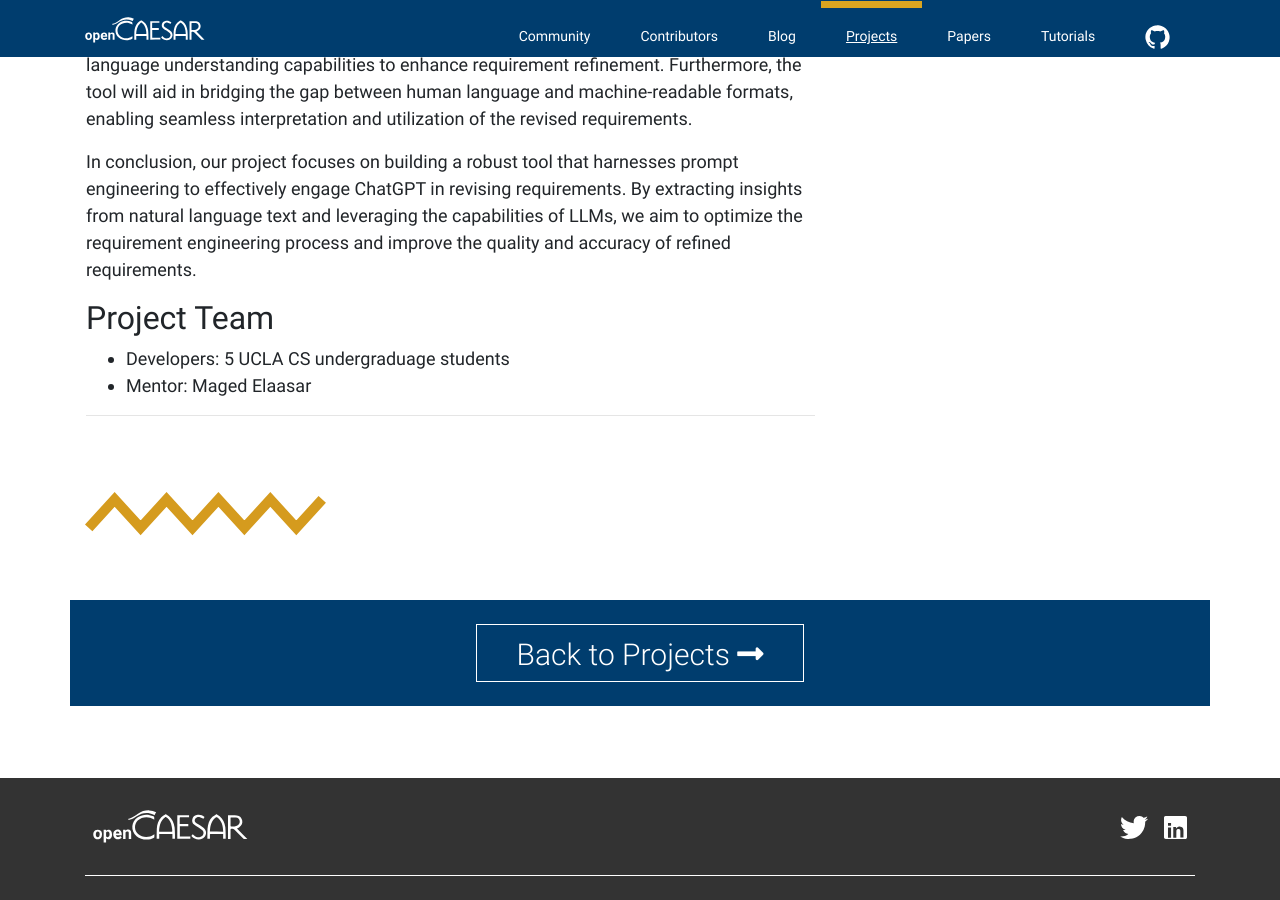
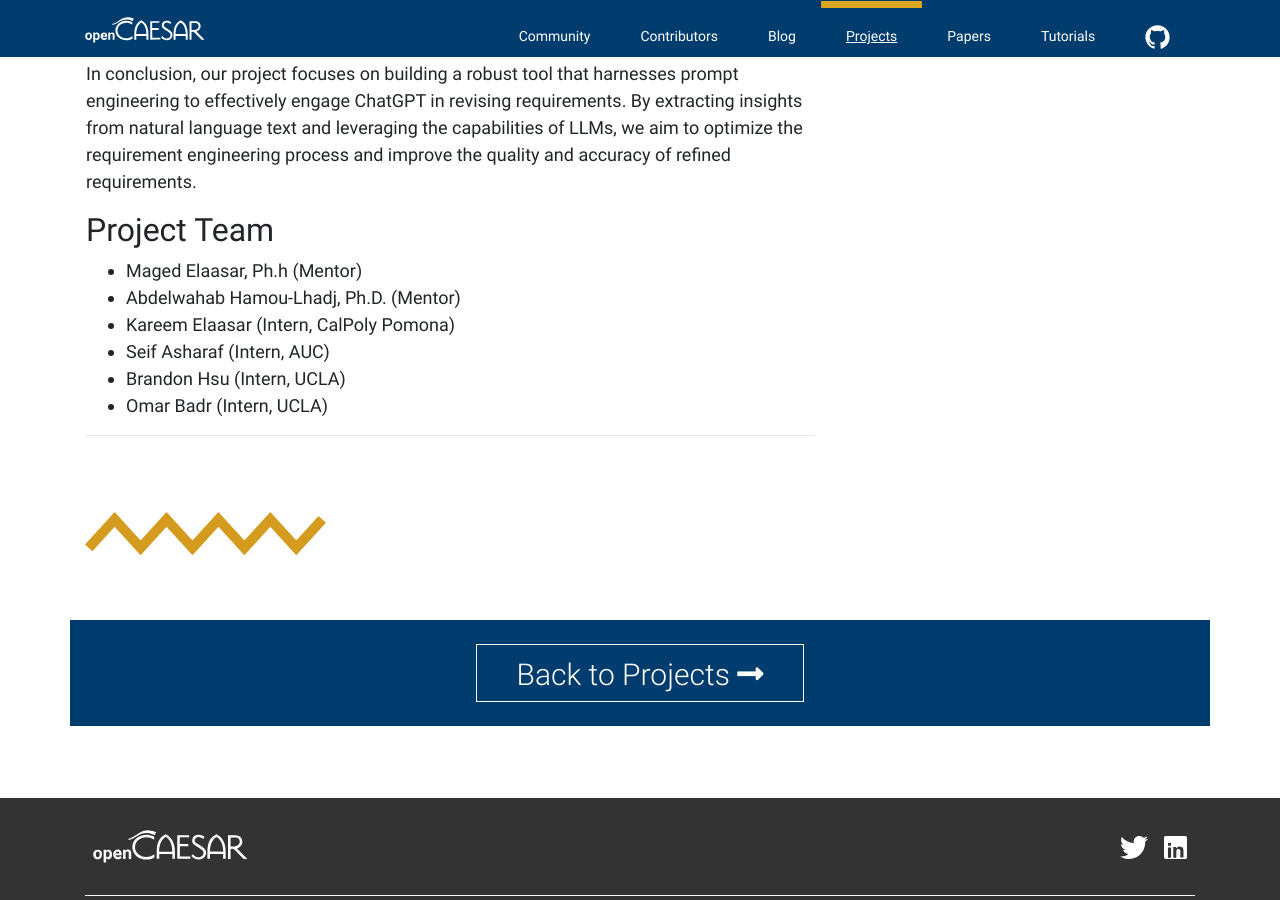
Before and after one commit to opencaesar/opencaesar.github.io, a Jekyll site: the page built from _projects/2023-5-23-ReqGPT.md, in a window 1280 px wide and 900 px high, scrolled down 1503 px. Built offline with Jekyll 4.4.1, drawn with Linux system fonts in a browser that asks for light colours; nearby versions of some CDN libraries; some of the changed text lies outside the part shown.

Commit message:
added diagram, fixed logo, fixed project team

```diff
--- a/_projects/2023-5-23-ReqGPT.md
+++ b/_projects/2023-5-23-ReqGPT.md
@@ -30,7 +28,12 @@
 
 ## Project Team
 
-- Developers: 5 UCLA CS undergraduage students
-- Mentor: Maged Elaasar
+- Maged Elaasar, Ph.h (Mentor)
+- Abdelwahab Hamou-Lhadj, Ph.D. (Mentor)
+- Kareem Elaasar (Intern, CalPoly Pomona)
+- Seif Asharaf (Intern, AUC)
+- Brandon Hsu (Intern, UCLA)
+- Omar Badr (Intern, UCLA)
+
 
 ---
```
Also changed, not shown: other parts of _projects/2023-5-23-ReqGPT.md (+1 -3 lines), assets/img/reqGPTdiagram.JPG (added), assets/img/reqgpt.jpg.
